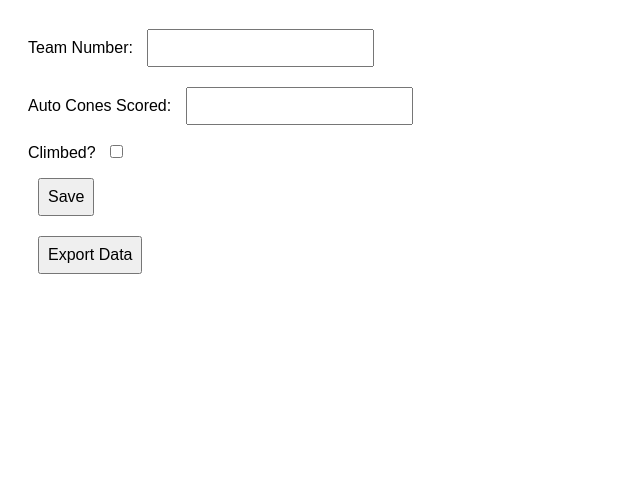
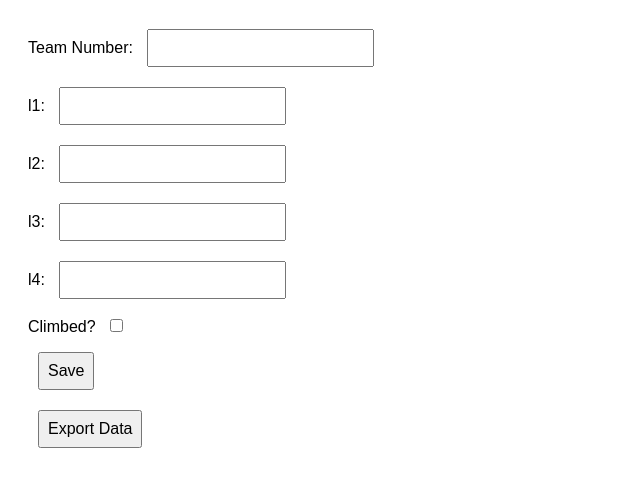
Before and after one commit to IshaanSoni0/2025scoutingApp6560, a plain HTML site: page index.html in a window 1280 px wide. Shown: the part 89-576 px from the top of the page, without its empty margins (0-640 px from the left). Drawn offline with Linux system fonts and the light colour scheme.

Commit message:
made changes that Idk will work

```diff
--- a/app.js
+++ b/app.js
@@ -13,7 +13,7 @@ document.getElementById("scoutingForm").addEventListener("submit", function(e) {
 
 // Export data as CSV
 document.getElementById("exportBtn").addEventListener("click", function() {
-  let csv = "Team,Auto Cones,Climb\n";
+  let csv = "Team,l1,l2,l3,l4,Climb\n";
   scoutingData.forEach(row => {
     csv += `${row.team},${row.autoCones},${row.climb}\n`;
   });
--- a/index.html
+++ b/index.html
@@ -14,7 +14,10 @@
   <!-- Scouting Form -->
   <form id="scoutingForm">
     <label>Team Number: <input type="number" id="teamNumber" required></label><br>
-    <label>Auto Cones Scored: <input type="number" id="autoCones" required></label><br>
+    <label>l1: <input type="number" id="l1" required></label><br>
+    <label>l2: <input type="number" id="l2" required></label><br>
+    <label>l3: <input type="number" id="l3" required></label><br>
+    <label>l4: <input type="number" id="l4" required></label><br>
     <label>Climbed? <input type="checkbox" id="climb"></label><br>
     <button type="submit">Save</button>
   </form>
```
